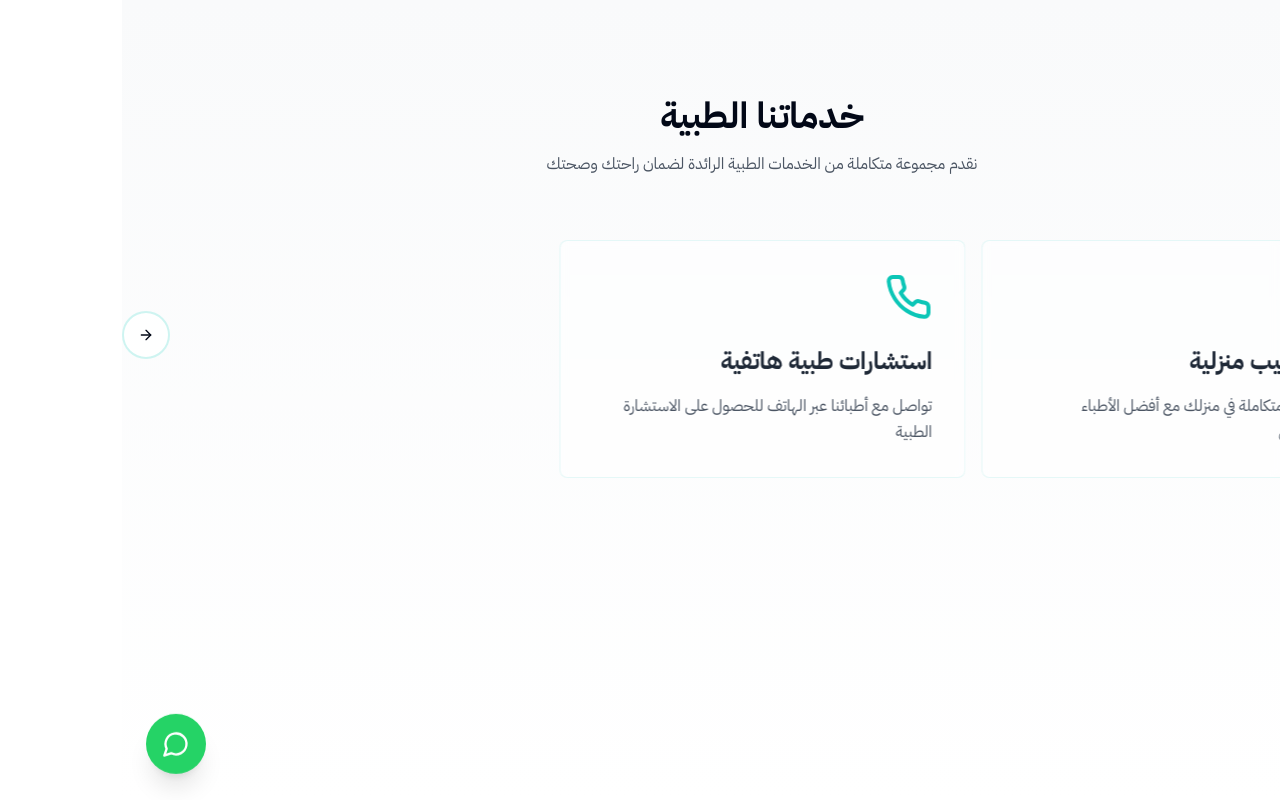
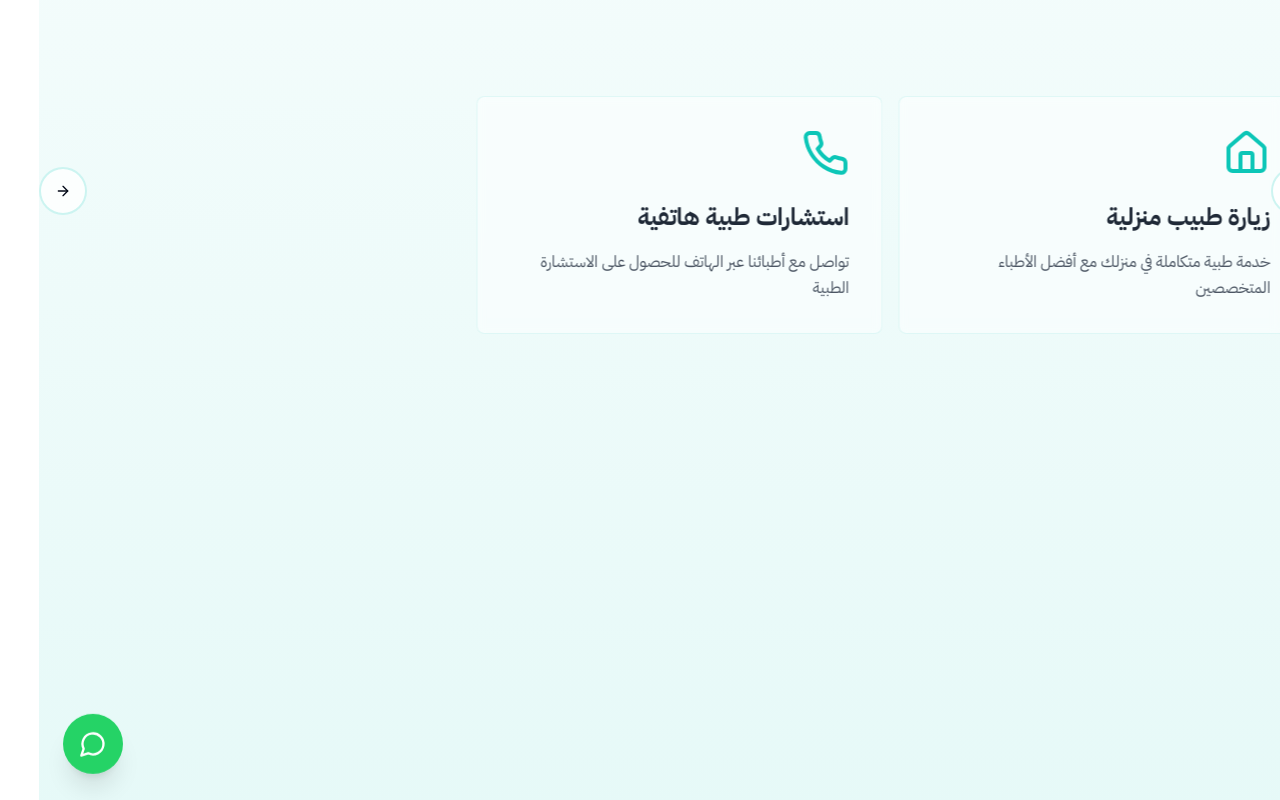
Before and after one commit to pop001040/doctor-visit-hub-97, a React (Vite) app: page /services in a window 1280 px wide. Built offline with nearby package versions, Linux system fonts and the light colour scheme.

Commit message:
Change page color and remove services section
Updated the overall page color and removed the "خدماتنا الطبية" section from the bottom of the page.
[skip gpt_engineer]

```diff
--- a/src/pages/Services.jsx
+++ b/src/pages/Services.jsx
@@ -54,18 +54,8 @@ const Services = () => {
   ];
 
   return (
-    <div className="min-h-screen bg-gradient-to-b from-gray-50 to-white py-24">
+    <div className="min-h-screen bg-gradient-to-b from-primary/5 to-primary/10 py-24">
       <div className="container mx-auto px-4">
-        <motion.h1
-          className="text-4xl font-bold text-center mb-4"
-          initial={{ opacity: 0, y: 20 }}
-          animate={{ opacity: 1, y: 0 }}
-          transition={{ duration: 0.5 }}
-        >
-          خدماتنا الطبية
-        </motion.h1>
-        <p className="text-gray-600 text-center mb-16">نقدم مجموعة متكاملة من الخدمات الطبية الرائدة لضمان راحتك وصحتك</p>
-
         <div className="max-w-7xl mx-auto">
           <Carousel
             opts={{
```
